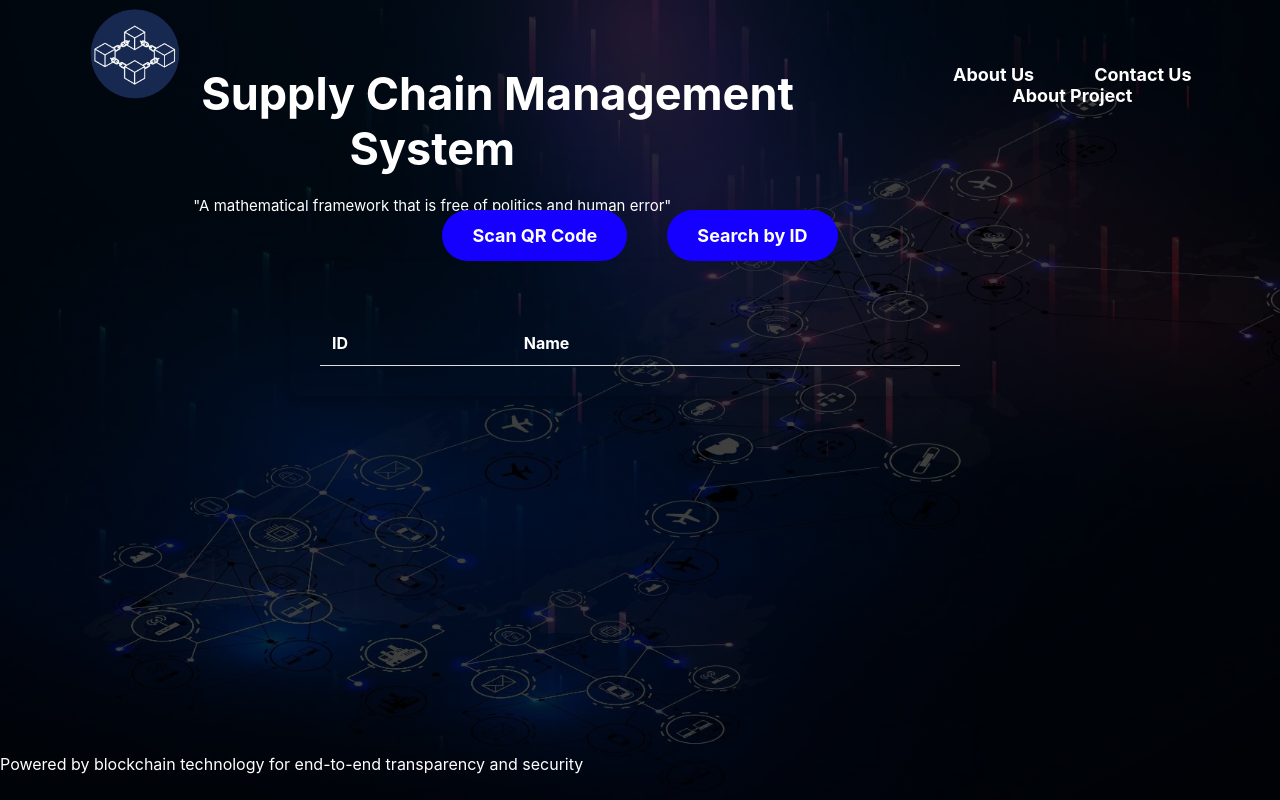
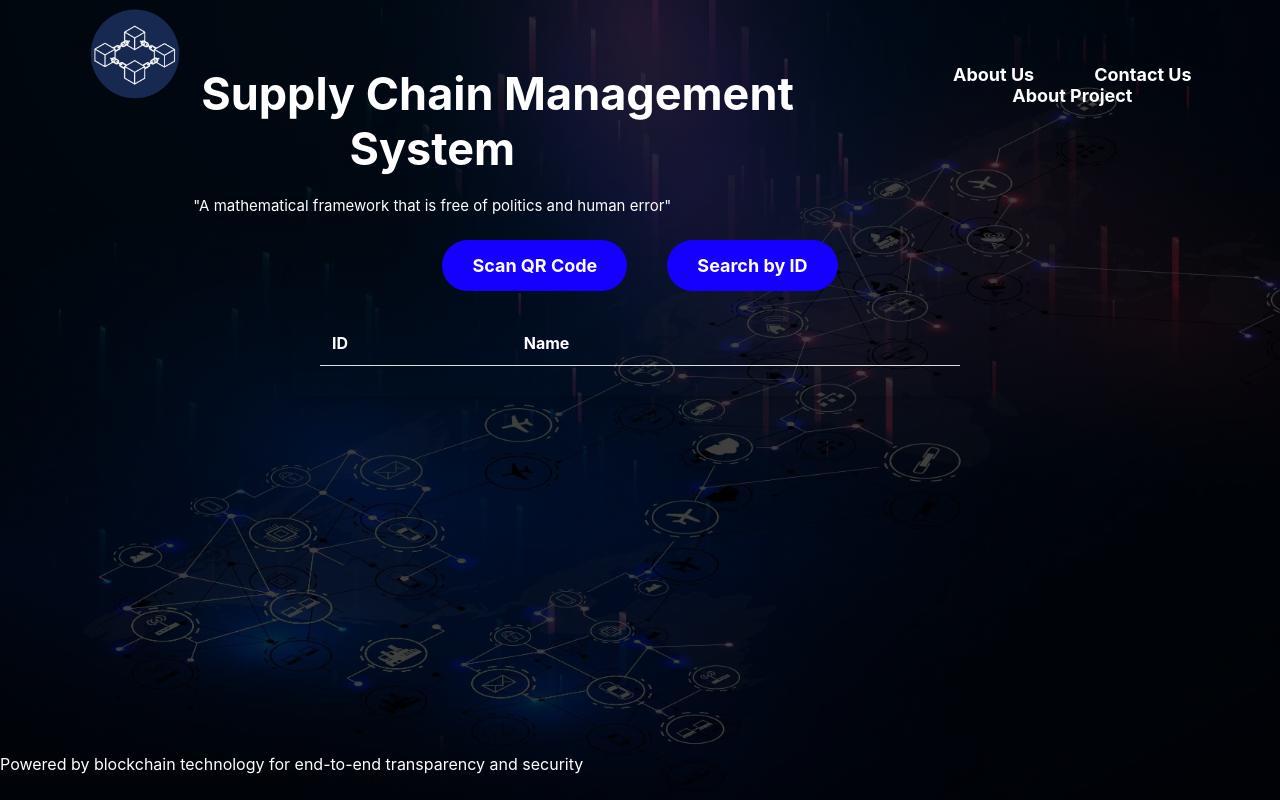
Before and after one commit to CosmoProgrammer/HashChain, a React (Create React App) app in the folder main_app/: page /home in a window 1280 px wide. Built offline with nearby package versions, Linux system fonts and the light colour scheme.

Commit message:
Update home.css

```diff
--- a/main_app/src/styles/home.css
+++ b/main_app/src/styles/home.css
@@ -63,7 +63,7 @@
   .actions {
     display: flex;
     position: relative;
-    bottom: -20px;
+    bottom: -50px;
     margin: 0 30px;
     justify-content: center;
   }
```
